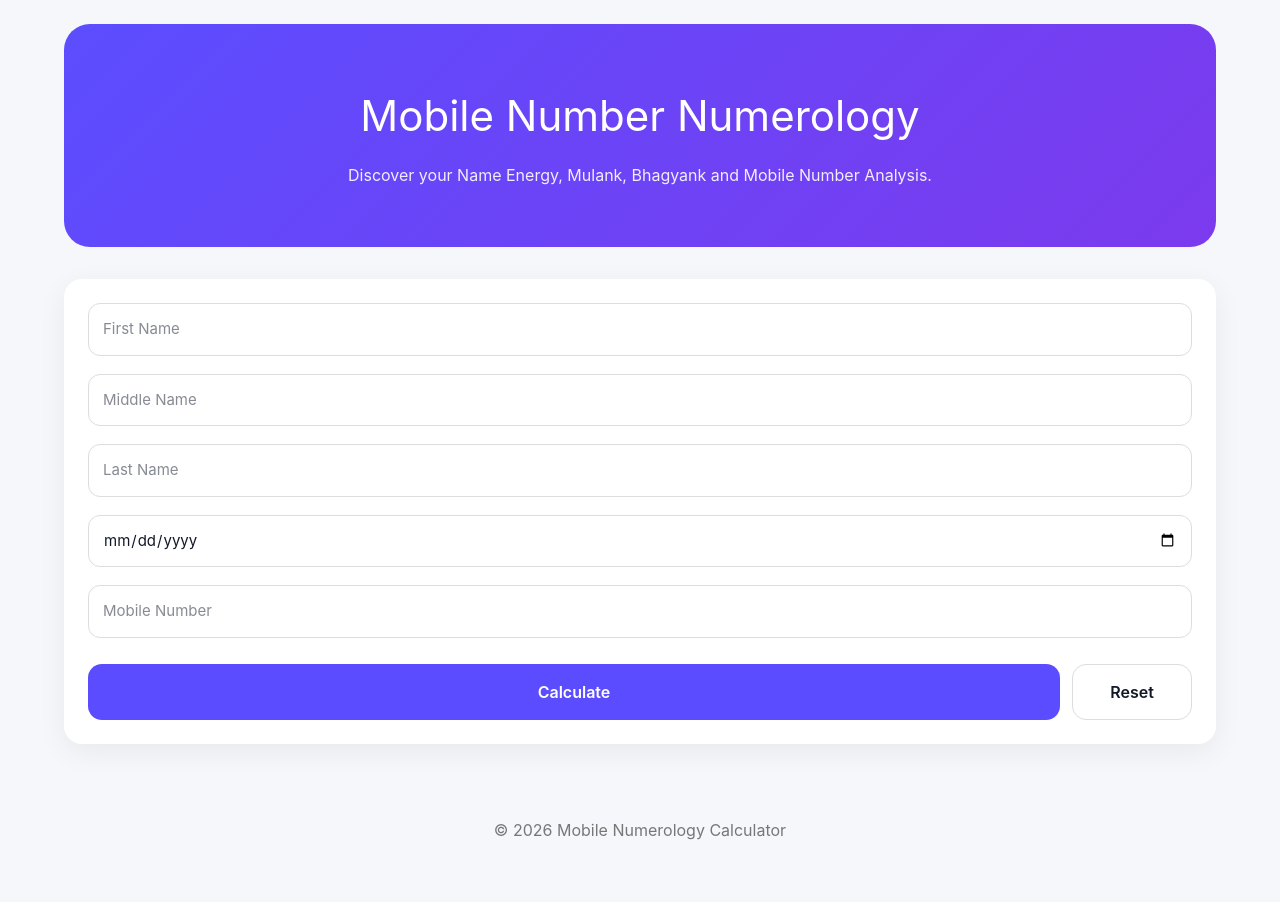
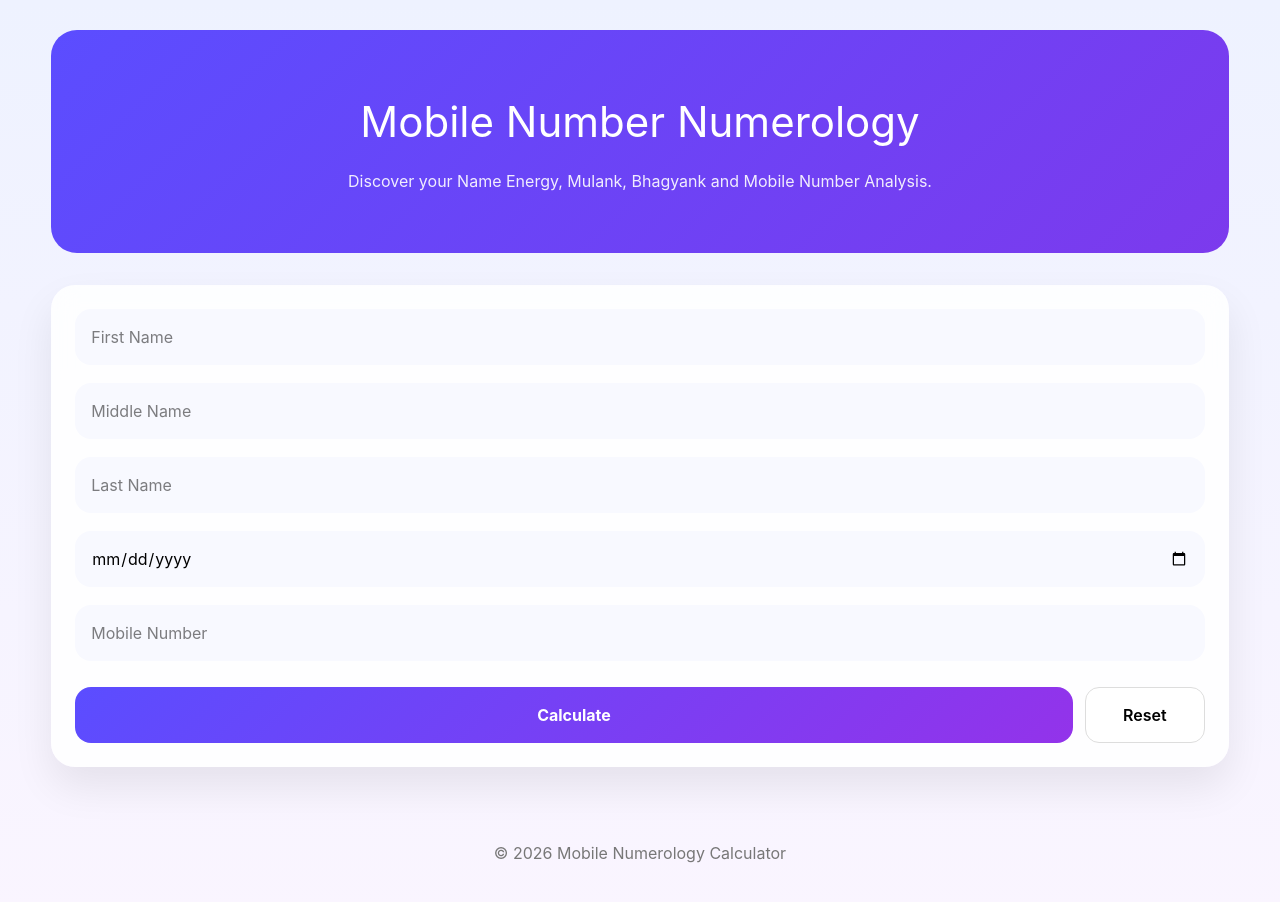
Before and after one commit to hurshitnigam/Mobile-Number-Numerology-Calculator, a React (Vite) app: page / in a window 1280 px wide. Shown: the top 902 px of the page. Built offline with nearby package versions, Linux system fonts and the light colour scheme.

Commit message:
updated ui

```diff
--- a/package.json
+++ b/package.json
@@ -11,8 +11,10 @@
   },
   "dependencies": {
     "@tailwindcss/vite": "^4.1.13",
+    "framer-motion": "^12.40.0",
     "react": "^19.1.1",
     "react-dom": "^19.1.1",
+    "react-icons": "^5.6.0",
     "tailwindcss": "^4.1.13"
   },
   "devDependencies": {
--- a/src/App.jsx
+++ b/src/App.jsx
@@ -1,4 +1,10 @@
 import { useState } from "react";
+
+import { motion } from "framer-motion";
+import {
+  FaMobileAlt,
+  FaUserAlt,
+} from "react-icons/fa";
 
 import NameForm from "./components/NameForm";
 import NameResult from "./components/NameResult";
@@ -10,6 +16,102 @@ import { calculateBhagyank } from "./utils/calculateBhagyank";
 import { calculateMobile } from "./utils/calculateMobile";
 
 import { NUMBER_INFO } from "./data/numberInfo";
+
+<motion.section
+  initial={{
+    opacity: 0,
+    y: -50
+  }}
+
+  animate={{
+    opacity: 1,
+    y: 0
+  }}
+
+  transition={{
+    duration: 0.8
+  }}
+
+  style={{
+    padding: "60px 28px",
+
+    borderRadius: "28px",
+
+    background:
+      "linear-gradient(135deg,#4F46E5,#9333EA,#EC4899)",
+
+    color: "white",
+
+    marginBottom: "30px",
+
+    overflow: "hidden",
+
+    position: "relative",
+  }}
+>
+
+  <div
+    style={{
+      display: "flex",
+
+      justifyContent:
+        "center",
+
+      gap: "20px",
+
+      fontSize: "34px",
+
+      marginBottom:
+        "20px",
+    }}
+  >
+
+    <FaUserAlt />
+
+    <FaMobileAlt />
+
+  </div>
+
+  <h1
+    style={{
+      fontSize:
+        "clamp(30px,6vw,54px)",
+
+      fontWeight:
+        "800",
+
+      textAlign:
+        "center",
+    }}
+  >
+    Numerology
+    Calculator
+  </h1>
+
+  <p
+    style={{
+      marginTop:
+        "16px",
+
+      opacity:
+        ".9",
+
+      textAlign:
+        "center",
+
+      fontSize:
+        "18px",
+    }}
+  >
+
+    Unlock your
+    Name &
+    Mobile
+    Energy
+
+  </p>
+
+</motion.section>
 
 function App() {
   const [first, setFirst] =
@@ -148,6 +250,8 @@ function App() {
         onCalculate={
           handleCalculate
         }
+
+        setResult={setResult}
       />
 
       {result && (
--- a/src/components/MobileResult.jsx
+++ b/src/components/MobileResult.jsx
@@ -1,4 +1,5 @@
 import React from "react";
+import { motion } from "framer-motion";
 
 export default function MobileResult({
     mobile,
@@ -22,8 +23,22 @@ export default function MobileResult({
                 className="result-grid"
             >
 
-                <div
+                <motion.div
                     className="result-card"
+
+                    initial={{
+                        opacity: 0,
+                        y: 30
+                    }}
+
+                    whileInView={{
+                        opacity: 1,
+                        y: 0
+                    }}
+
+                    transition={{
+                        duration: .5
+                    }}
                 >
                     <h3>
                         Mobile Summary
@@ -67,7 +82,7 @@ export default function MobileResult({
                         </strong>
                     </p>
 
-                </div>
+                </motion.div>
 
                 <div
                     className="result-card"
--- a/src/components/NameForm.jsx
+++ b/src/components/NameForm.jsx
@@ -12,6 +12,7 @@ export default function NameForm({
     mobile,
     setMobile,
     onCalculate,
+    setResult,
 }) {
     function handleReset() {
         setFirst("");
@@ -19,6 +20,7 @@ export default function NameForm({
         setLast("");
         setDob("");
         setMobile("");
+        setResult(null);
     }
 
     return (
--- a/src/components/NameResult.jsx
+++ b/src/components/NameResult.jsx
@@ -1,5 +1,6 @@
 import React from "react";
 import NumberCard from "./NumberCard";
+import { motion } from "framer-motion";
 
 export default function NameResult({
     name,
@@ -25,8 +26,22 @@ export default function NameResult({
                 className="result-grid"
             >
 
-                <div
+                <motion.div
                     className="result-card"
+
+                    initial={{
+                        opacity: 0,
+                        y: 30
+                    }}
+
+                    whileInView={{
+                        opacity: 1,
+                        y: 0
+                    }}
+
+                    transition={{
+                        duration: .5
+                    }}
                 >
                     <h3>
                         Full Name
@@ -63,7 +78,7 @@ export default function NameResult({
                             }
                         </strong>
                     </p>
-                </div>
+                </motion.div>
 
                 <div
                     className="result-card"
--- a/src/styles/globals.css
+++ b/src/styles/globals.css
@@ -5,133 +5,139 @@
 }
 
 body {
+  background: linear-gradient(180deg, #eef2ff, #faf5ff);
+
   font-family: Inter, sans-serif;
-
-  background: var(--bg);
-
-  color: var(--text);
 }
 
 .container {
-  max-width: 1200px;
+  width: min(1200px, 92%);
 
-  margin: 0 auto;
+  margin: auto;
 
-  padding: 24px;
+  padding: 30px 0;
 }
 
 .card {
-  background: var(--card);
+  background: rgba(255, 255, 255, 0.85);
 
-  border-radius: var(--radius);
+  backdrop-filter: blur(12px);
+
+  border-radius: 24px;
 
   padding: 24px;
 
-  box-shadow: var(--shadow);
-}
-
-.section-title {
-  font-size: 28px;
-
-  font-weight: 700;
-
-  margin-bottom: 24px;
+  box-shadow: 0 20px 40px rgba(0, 0, 0, 0.08);
 }
 
 .input {
   width: 100%;
 
-  padding: 14px;
+  padding: 16px;
 
-  border: 1px solid #ddd;
+  border: none;
 
-  border-radius: 12px;
+  border-radius: 16px;
 
-  outline: none;
+  background: #f8f9ff;
 
-  font-size: 15px;
+  transition: 0.3s;
+
+  font-size: 16px;
 }
 
 .input:focus {
-  border: 1px solid var(--primary);
+  outline: none;
+
+  transform: translateY(-2px);
+
+  box-shadow: 0 0 0 3px #c7d2fe;
 }
 
 .btn {
-  width: 100%;
+  border: none;
 
-  padding: 16px;
+  padding: 16px 28px;
 
-  background: var(--primary);
+  border-radius: 16px;
+
+  background: linear-gradient(135deg, #5b4dff, #9333ea);
 
   color: white;
 
-  border: none;
+  font-size: 16px;
 
-  border-radius: 14px;
+  font-weight: 700;
 
   cursor: pointer;
 
-  font-size: 16px;
-
-  font-weight: 600;
+  transition: 0.3s;
 }
 
 .btn:hover {
-  background: var(--primary-dark);
+  transform: translateY(-4px);
 }
 
 .result-grid {
   display: grid;
 
-  grid-template-columns: repeat(auto-fit, minmax(300px, 1fr));
+  grid-template-columns: repeat(auto-fit, minmax(320px, 1fr));
 
-  gap: 20px;
+  gap: 18px;
 }
 
 .result-card {
-  padding: 20px;
-
-  border-radius: 16px;
-
   background: white;
 
-  box-shadow: var(--shadow);
+  padding: 22px;
+
+  border-radius: 20px;
+
+  transition: 0.3s;
+}
+
+.result-card:hover {
+  transform: translateY(-6px);
+}
+
+.section-title {
+  font-size: clamp(24px, 5vw, 36px);
+
+  margin-bottom: 24px;
 }
 
 .badge {
-  display: inline-block;
-
-  padding: 8px 14px;
+  padding: 10px 16px;
 
   border-radius: 999px;
 
-  font-size: 13px;
+  font-weight: 600;
+
+  display: inline-block;
 }
 
 .positive {
   background: #dcfce7;
-
-  color: #15803d;
 }
 
 .neutral {
   background: #fef3c7;
-
-  color: #b45309;
 }
 
 .negative {
   background: #fee2e2;
-
-  color: #b91c1c;
 }
 
 @media (max-width: 768px) {
-  .container {
-    padding: 16px;
+  .card {
+    padding: 18px;
   }
 
-  .section-title {
-    font-size: 22px;
+  .result-grid {
+    grid-template-columns: 1fr;
+  }
+
+  .btn {
+    width: 100%;
   }
 }
```
Also changed, not shown: 1 other file (tests, documents, lock files or other folders).
